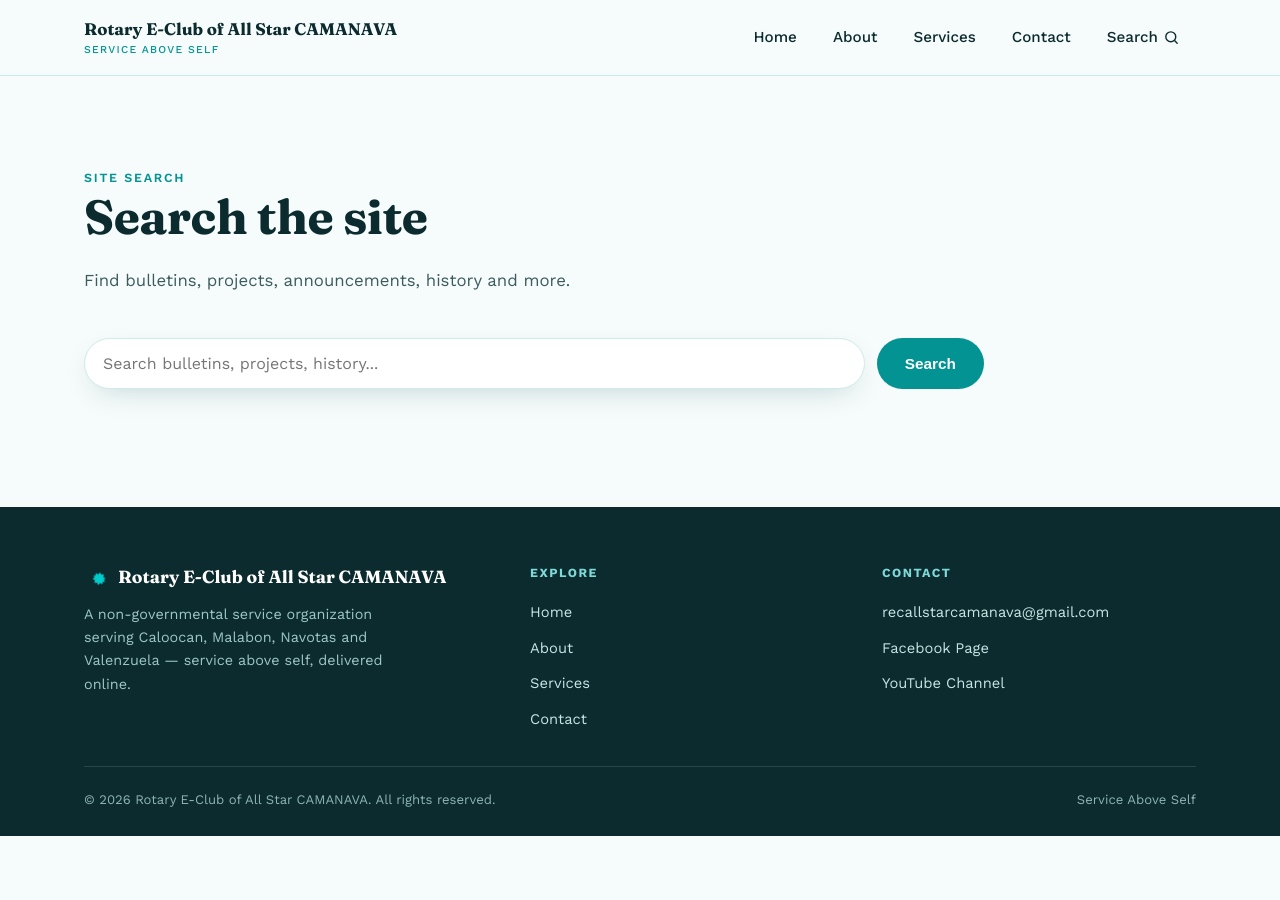
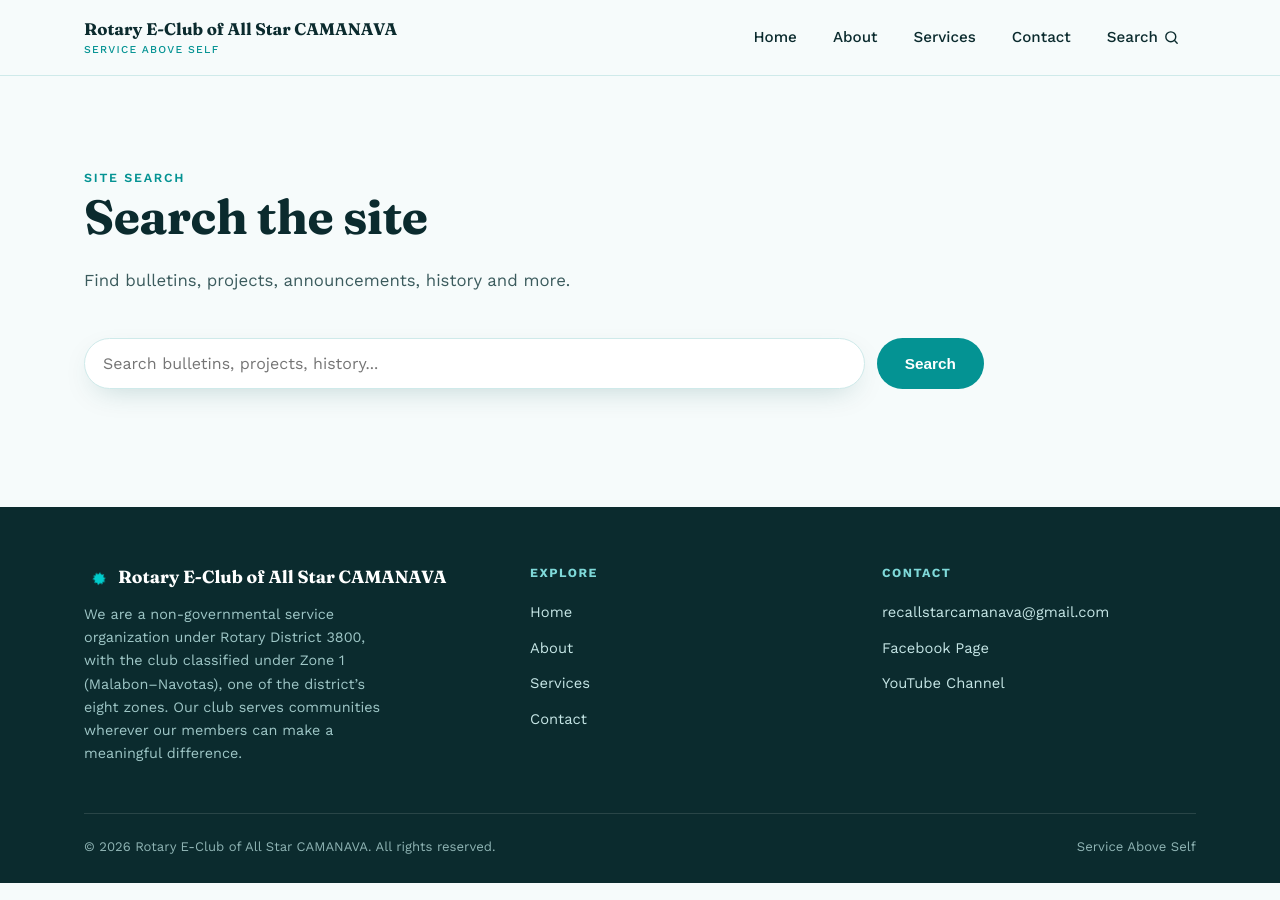
Before and after one commit to allstarcamanava/allstarcamanava.github.io, a Jekyll site: the page built from search.md, in a window 1280 px wide. Built offline with Jekyll 4.4.1, drawn with Linux system fonts in a browser that asks for light colours.

Commit message:
update info

```diff
--- a/_includes/footer.html
+++ b/_includes/footer.html
@@ -11,7 +11,7 @@
         </div>
 
         <p class="footer-description">
-          A non-governmental service organization serving Caloocan, Malabon, Navotas and Valenzuela — service above self, delivered online.
+          We are a non-governmental service organization under Rotary District 3800, with the club classified under Zone 1 (Malabon–Navotas), one of the district’s eight zones. Our club serves communities wherever our members can make a meaningful difference.
         </p>
       </div>
 
```
